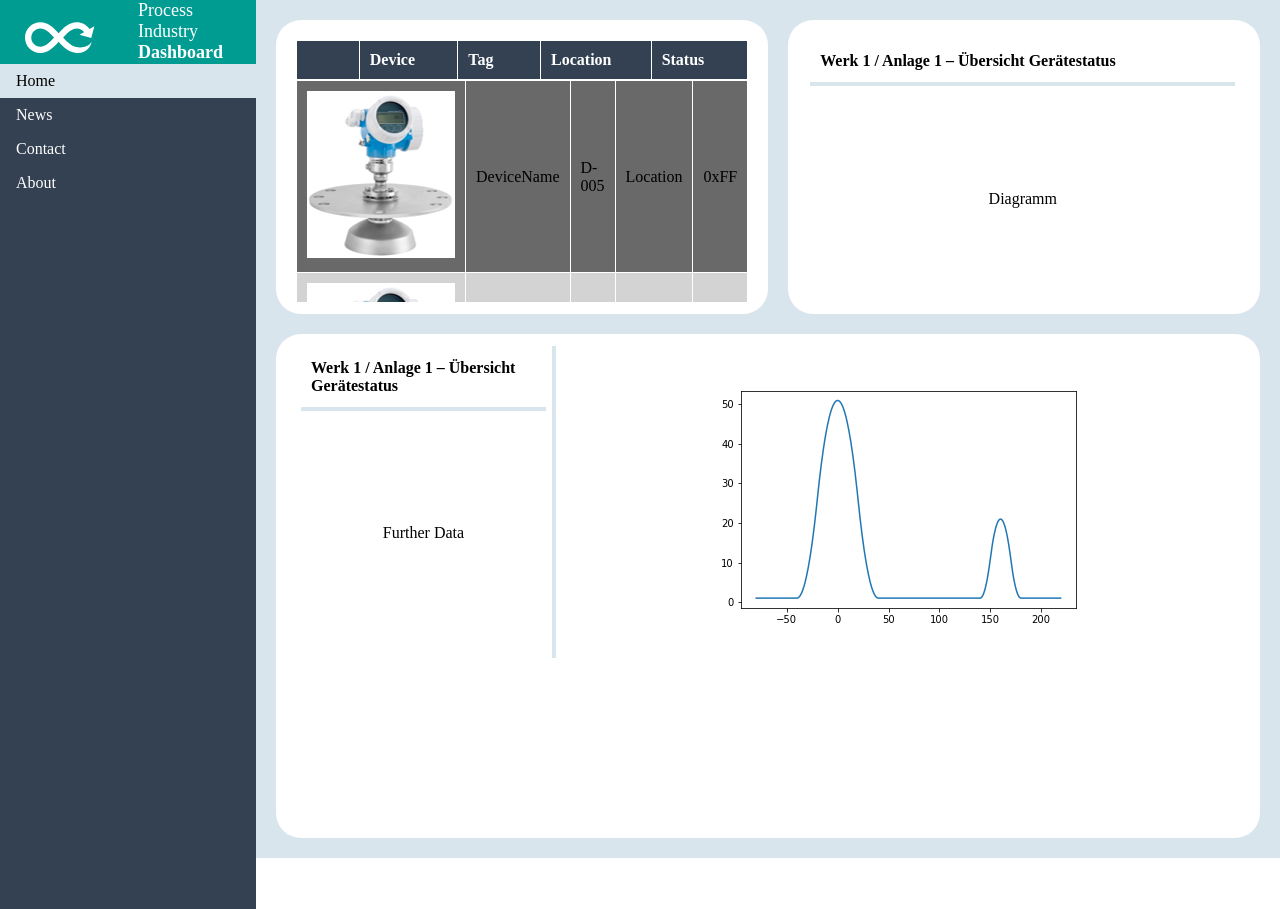
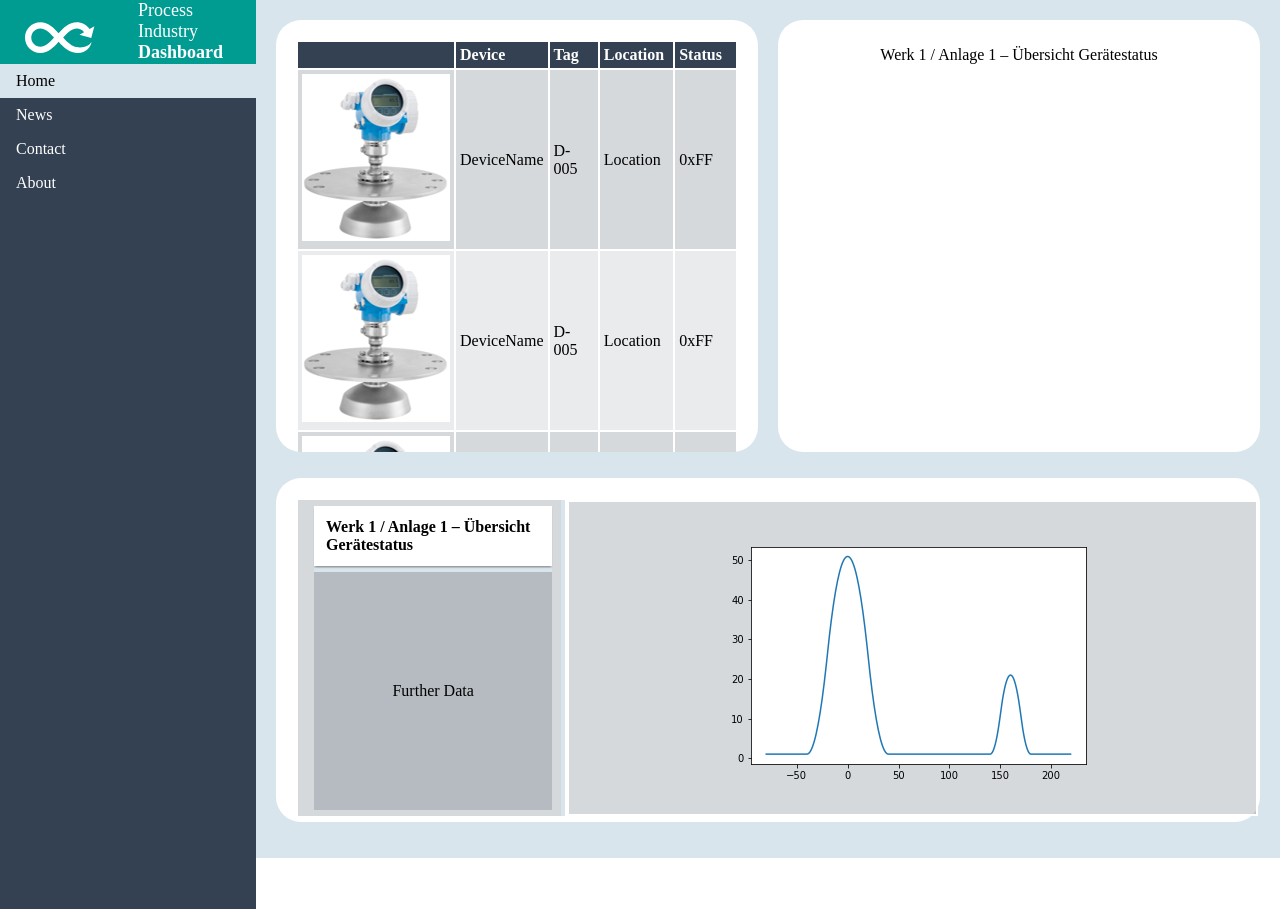
Before and after one commit to ScotSche/IoX_Web_App, a Flask app: page / in a window 1280 px wide. Run offline with Flask 2, Linux system fonts and the light colour scheme; data comes from the database, SQL or seed files in the repository.

Commit message:
Improve logic

```diff
--- a/IoX_Web_App/app.py
+++ b/IoX_Web_App/app.py
@@ -5,12 +5,26 @@ It contains the definition of routes and views for the application.
 
 from flask import Flask, render_template
 import sqlite3
-import base64
+import json
+import plotly
+import plotly.graph_objs as go
 
 app = Flask(__name__)
 
 # Make the WSGI interface available at the top level so wfastcgi can get it.
 wsgi_app = app.wsgi_app
+
+
+def createOverviewGraph():
+    labels = ["Working", "Maintainance", "Failure", "Not Connected"]
+    values = [80, 12, 2, 6]
+
+    #   Create Donut Pie Graph
+    fig = go.Figure(data=[go.Pie(labels=labels, values=values, hole=.3)])
+
+    # Create subplots: use 'domain' type for Pie subplot
+    graphJSON = json.dumps(fig, cls=plotly.utils.PlotlyJSONEncoder)
+    return graphJSON
 
 
 @app.route('/')
@@ -27,7 +41,9 @@ def dasboard():
     for row in data:
         transferredData.append((row[1], row[2], row[3], row[4], row[5]))
 
-    return render_template('dashboard.html', transferredData=transferredData)
+    #overview_plot = plot([Scatter(x=[1, 2, 3], y=[3, 1, 6])], output_type='div')
+    overview_plot = createOverviewGraph()
+    return render_template('dashboard.html', transferredData=transferredData, overview_plot=overview_plot)
 
 @app.route('/hello')
 def hello():
--- a/IoX_Web_App/static/css/dashboardContainerStyle.css
+++ b/IoX_Web_App/static/css/dashboardContainerStyle.css
@@ -1,7 +1,7 @@
 .grid-container {
     display: grid;
     grid-template-columns: 1fr 1fr;
-    grid-gap: 20px;
+    grid-column-gap: 20px;
     height: 90vh;
     margin-left: 20%;
     padding: 20px;
@@ -14,6 +14,7 @@
     background-color: white;
     border-radius: 25px;
     padding: 10px;
+    height: 50%;
 }
 
 .grid-item-long {
--- a/IoX_Web_App/static/css/dashboardGraphTableStyle.css
+++ b/IoX_Web_App/static/css/dashboardGraphTableStyle.css
@@ -24,3 +24,7 @@
         border-bottom: none;
         text-align: center;
     }
+.chart {
+    margin-top: 30px;
+    text-align: center;
+}
--- a/IoX_Web_App/static/css/dashboardOverviewTableStyle.css
+++ b/IoX_Web_App/static/css/dashboardOverviewTableStyle.css
@@ -1,41 +1,61 @@
-.fixed_header {
-    margin: 10px;
-    width: auto;
-    table-layout: fixed;
-    border-collapse: collapse;
+::-webkit-scrollbar {
+    width: 10px;
 }
 
-.fixed_header tbody {
-    display: block;
-    width: 100%;
-    overflow: auto;
-    height: 95%;
+/* Track */
+::-webkit-scrollbar-track {
+    background: #f1f1f1;
 }
 
-.fixed_header thead tr {
-    display: block;
+/* Handle */
+::-webkit-scrollbar-thumb {
+    background: #888;
 }
 
-.fixed_header thead {
-    background: #334152;
-    color: #fff;
+/* Handle on hover */
+::-webkit-scrollbar-thumb:hover {
+    background: #555;
 }
 
-.fixed_header th {
-   background-color: #334152;
+table {
+    margin: 10px;
+    text-align: left;
+    position: relative;
+    border-collapse: collapse;
+    table-layout: fixed;
+    height: 100%;
 }
 
-.fixed_header tr:nth-child(even) {
-    background-color: lightgray;
+th, td {
+    padding: 0.25rem;
+    border: 2px solid white;
 }
 
-.fixed_header tr:nth-child(odd) {
-    background-color: dimgray;
+tr.header th {
+    background: #334152;
+    color: white;
+    border: 2px solid white;
 }
 
-.fixed_header th, .fixed_header td {
-    padding: 10px;
-    text-align: left;
-    width: 200px;
-    border: 1px solid white;
+tr:nth-child(even) {
+    background-color: rgba(51, 65, 82, 0.1);
+    border: 2px solid white;
 }
+tr:nth-child(odd) {
+    background-color: rgba(51, 65, 82, 0.2);
+    border: 2px solid white;
+}
+
+tr:hover {
+    background-color: rgba(0, 155, 145, 0.2);
+}
+.high-light {
+    background: rgba(0, 155, 145, 0.2) !important;
+}
+
+th {
+    background: white;
+    position: sticky;
+    top: 0; /* Don't forget this, required for the stickiness */
+    box-shadow: 0 2px 2px -1px rgba(0, 0, 0, 0.4);
+}
--- a/IoX_Web_App/templates/dashboard.html
+++ b/IoX_Web_App/templates/dashboard.html
@@ -11,7 +11,7 @@
     <div class="grid-container">
         {% include 'dashboardOverviewTable.html' %}
         {% include 'dashboardGraphTable.html' %}
-        <div class="grid-item-long">
+        <div class="grid-item-long" style="height:90%;">
             {% include 'dashboardDetailsTable.html' %}
         </div>
     </div>
--- a/IoX_Web_App/templates/dashboardDetailsTable.html
+++ b/IoX_Web_App/templates/dashboardDetailsTable.html
@@ -7,7 +7,7 @@
     <title></title>
 </head>
 <body>
-    <div width="100%" height="100%">
+    <div>
         <table width="100%" height="100%" style=" table-layout: fixed; border-collapse: separate;">
             <colgroup>
                 <col style="width:40%">
--- a/IoX_Web_App/templates/dashboardGraphTable.html
+++ b/IoX_Web_App/templates/dashboardGraphTable.html
@@ -7,19 +7,8 @@
     <title></title>
 </head>
 <body>
-    <div>
-        <table class="graph_table">
-            <thead>
-                <tr>
-                    <th>Werk 1 / Anlage 1 – Übersicht Gerätestatus</th>
-                </tr>
-            </thead>
-            <tbody>
-                <tr>
-                    <td>Diagramm</td>
-                </tr>
-            </tbody>
-        </table>
+    <div style="height:90%;display:block;">
+        <p>Werk 1 / Anlage 1 – Übersicht Gerätestatus</p>
     </div>
 </body>
 </html>
--- a/IoX_Web_App/templates/dashboardOverviewTable.html
+++ b/IoX_Web_App/templates/dashboardOverviewTable.html
@@ -7,8 +7,8 @@
     <title></title>
 </head>
 <body>
-    <div>
-        <table class="fixed_header" style="height: 100%;">
+    <div style="height:90%; overflow:scroll; overflow-x:hidden;">
+        <table id="rowClick" style="overflow:scroll;">
             <colgroup>
                 <col style="width:20%">
                 <col style="width:20%">
@@ -17,7 +17,7 @@
                 <col style="width:20%">
             </colgroup>
             <thead>
-                <tr>
+                <tr class="header">
                     <th></th>
                     <th>Device</th>
                     <th>Tag</th>
```
Also changed, not shown: IoX_Web_App/requirements.txt (line endings or trailing spaces).
